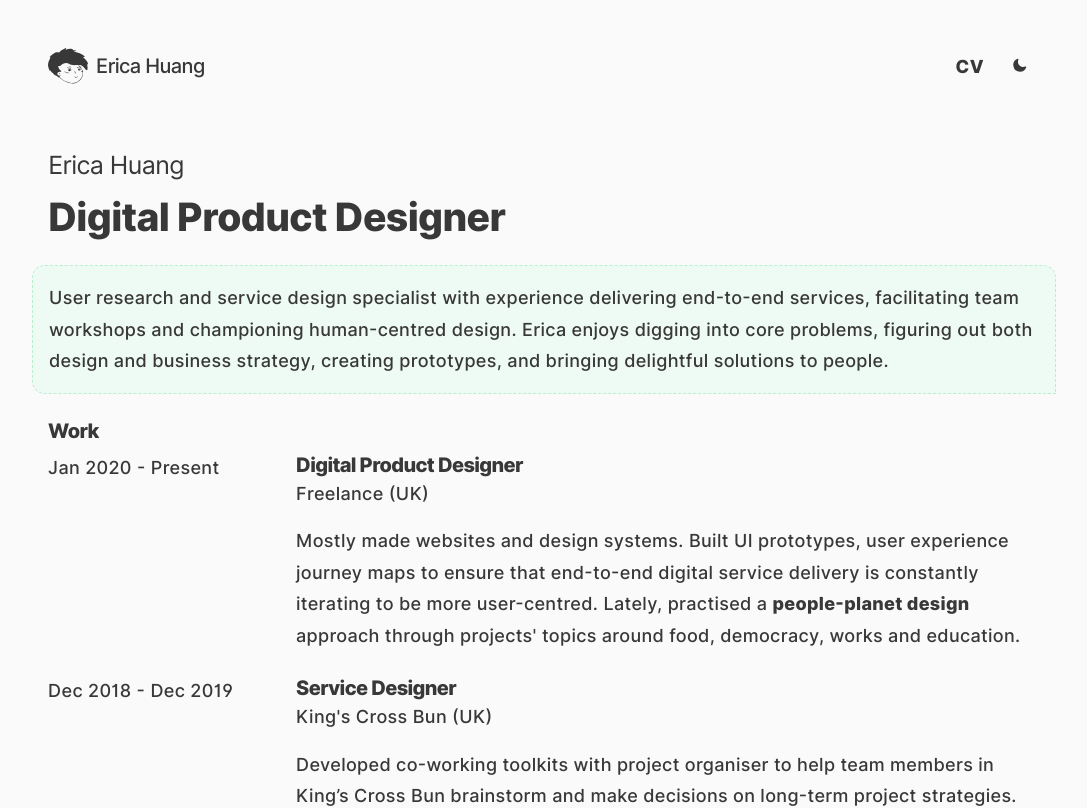
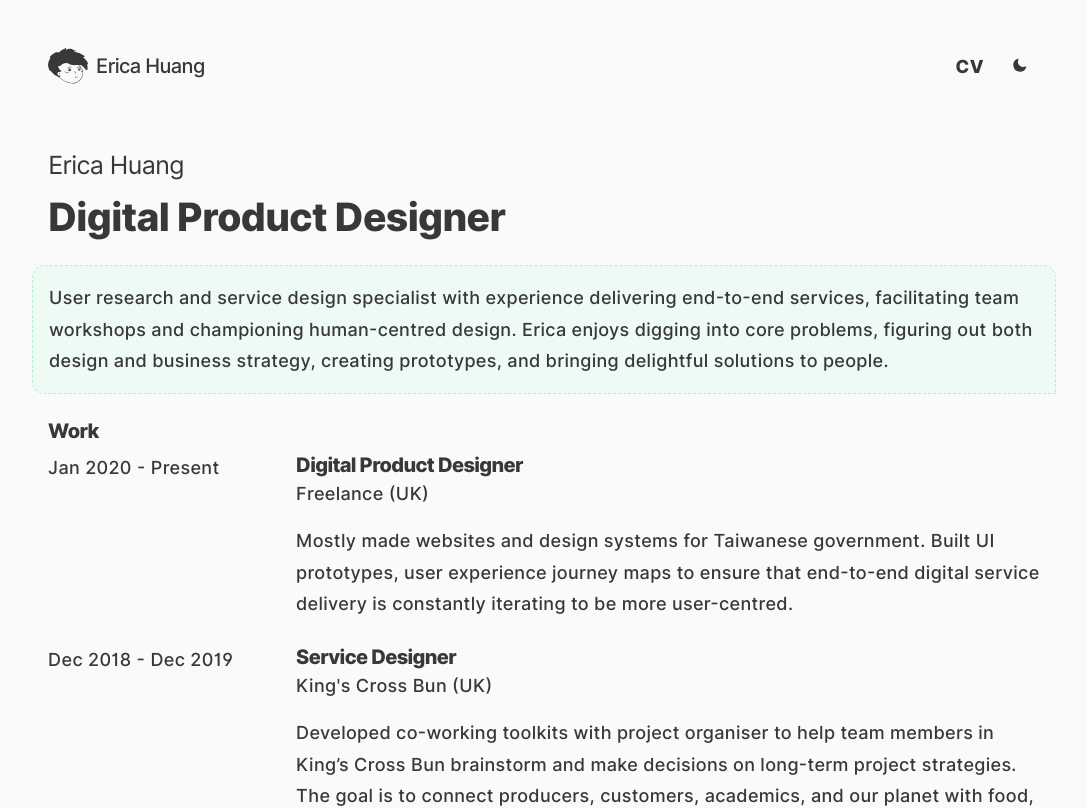
Before and after one commit to hutingerica/mysite, a Next.js app: page /cv in a window 1280 px wide. Shown: the top 808 px of the page, without its empty margins (96-1183 px from the left). Built offline with nearby package versions, Linux system fonts and the light colour scheme.

Commit message:
update cv

```diff
--- a/pages/cv.js
+++ b/pages/cv.js
@@ -24,7 +24,7 @@ export default function Resume(){
             <Subtitle>Digital Product Designer</Subtitle>
             <p>Freelance (UK)</p>
             <p>
-              Mostly made websites and design systems. Built UI prototypes, user experience journey maps to ensure that end-to-end digital service delivery is constantly iterating to be more user-centred. Lately, practised a <a target="_blank" href="https://space10.com/beyond-human-centered-design/">people-planet design</a> approach through projects' topics around food, democracy, works and education.
+              Mostly made websites and design systems for Taiwanese government. Built UI prototypes, user experience journey maps to ensure that end-to-end digital service delivery is constantly iterating to be more user-centred.
             </p>
           </Details>
         </ListItem>
```
